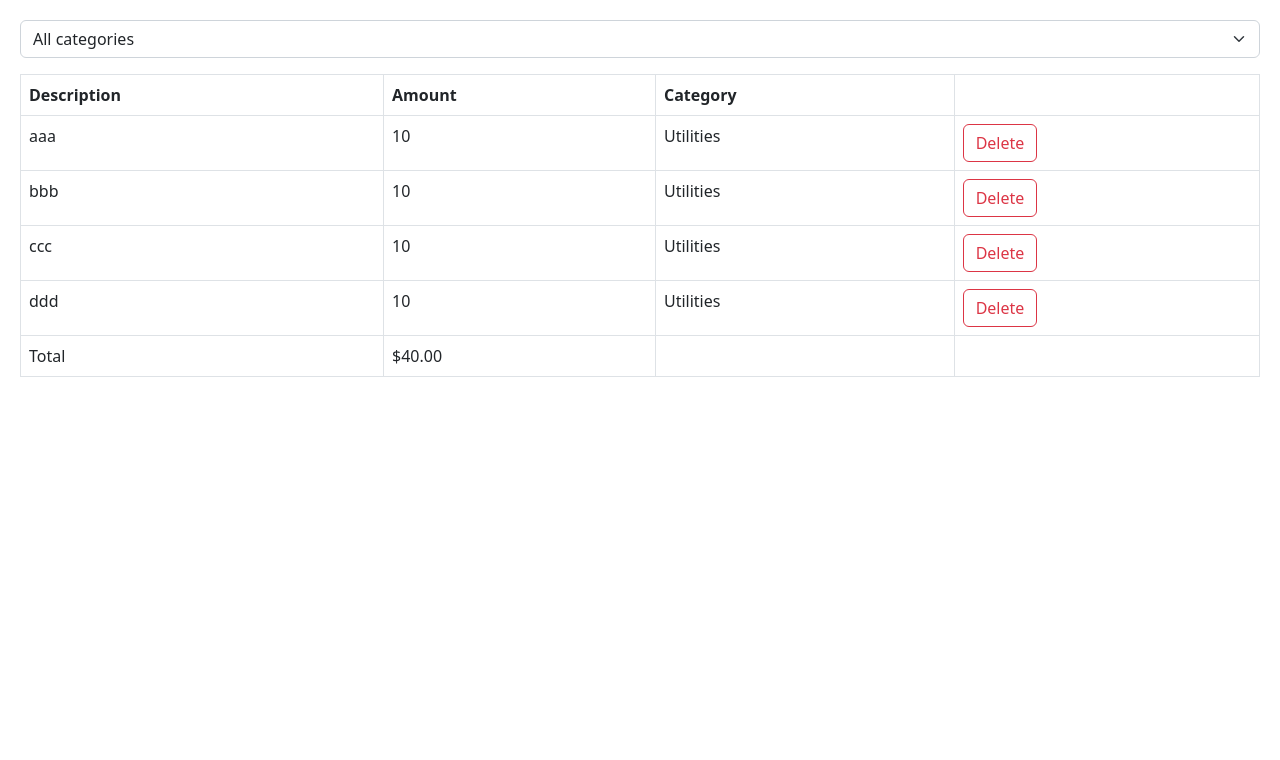
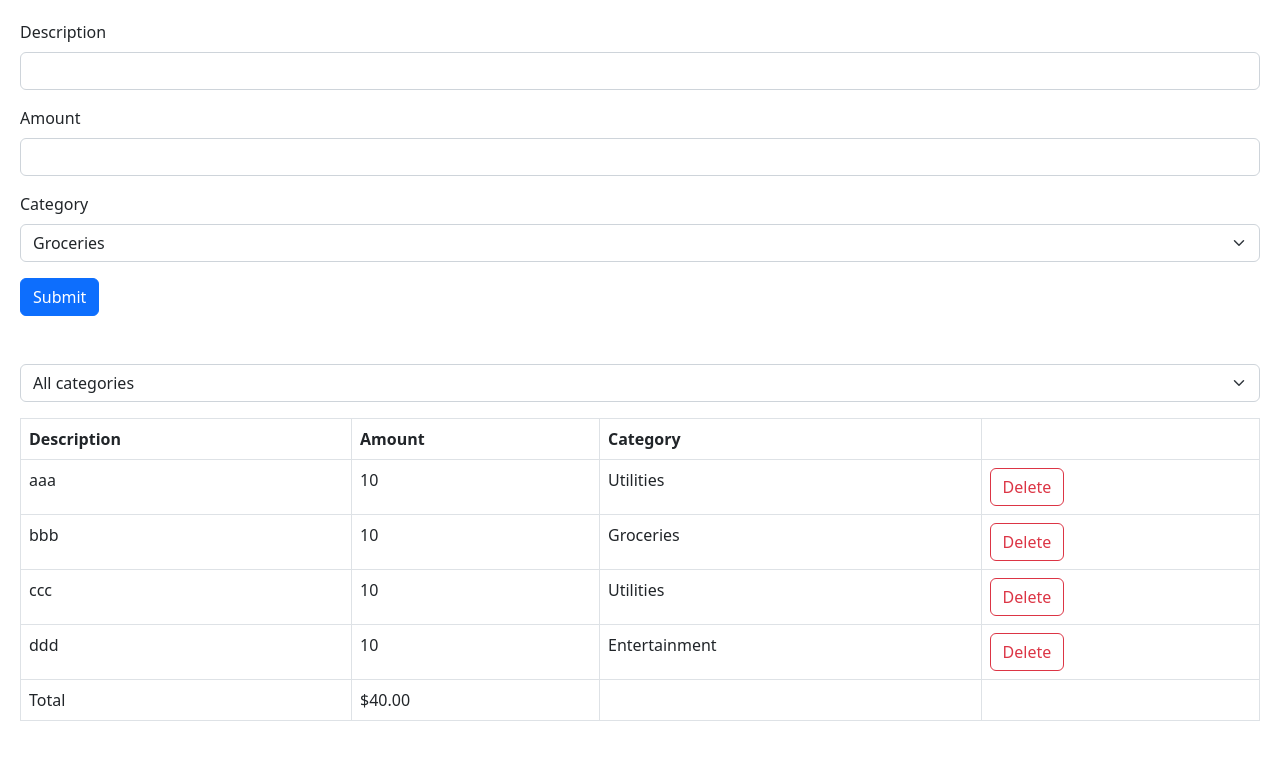
Before and after one commit to St0rY87/React-app, a React (Vite) app in the folder React-app/: page / in a window 1280 px wide. Shown: the top 760 px of the page. Built offline with nearby package versions, Linux system fonts and the light colour scheme; the HTML template or start-up script is replaced by a standard one.

Commit message:
feat: create ExpenseForm

```diff
--- a/React-app/src/App.tsx
+++ b/React-app/src/App.tsx
@@ -3,13 +3,16 @@
 import "./index.css";
 import ExpenseList from "./expense-tracker/components/ExpenseList";
 import ExpenseFilter from "./expense-tracker/components/ExpenseFilter";
+import ExpenseForm from "./expense-tracker/components/ExpenseForm";
+
+export const categories = ["Groceries", "Entertainment", "Utilities"];
 
 function App() {
   const [expenses, setExpenses] = useState([
     { id: 1, description: "aaa", amount: 10, category: "Utilities" },
-    { id: 2, description: "bbb", amount: 10, category: "Utilities" },
+    { id: 2, description: "bbb", amount: 10, category: "Groceries" },
     { id: 3, description: "ccc", amount: 10, category: "Utilities" },
-    { id: 4, description: "ddd", amount: 10, category: "Utilities" },
+    { id: 4, description: "ddd", amount: 10, category: "Entertainment" },
   ]);
 
   const [selectedCategory, setSelectedCategory] = useState("");
@@ -24,10 +27,12 @@
 
   return (
     <div>
+      <ExpenseForm />
       <ExpenseFilter
         onSelectCategory={(category) => setSelectedCategory(category)}
       />
       <ExpenseList expenses={visibleExpenses} onDelete={deleteItem} />
+
     </div>
   );
 }
--- a/React-app/src/expense-tracker/components/ExpenseFilter.tsx
+++ b/React-app/src/expense-tracker/components/ExpenseFilter.tsx
@@ -1,4 +1,5 @@
 import React from "react";
+import { categories } from "../../App";
 
 interface Props {
   onSelectCategory: (category: string) => void;
@@ -14,9 +15,9 @@
         className="form-select"
       >
         <option value="">All categories</option>
-        <option value="Groceries">Groceries</option>
-        <option value="Utilities">Utilities</option>
-        <option value="Entertainment">Entertainment</option>
+        {categories.map((category) => (
+          <option key={crypto.randomUUID()} value={category}>{category}</option>
+        ))}
       </select>
     </div>
   );
--- /dev/null
+++ b/React-app/src/expense-tracker/components/ExpenseForm.tsx
@@ -0,0 +1,37 @@
+import React from "react";
+import { categories } from "../../App";
+const ExpenseForm = () => {
+  return (
+    <div className="mb-5">
+      <form action="">
+        <div className="mb-3">
+          <label htmlFor="description" className="form-label">
+            Description
+          </label>
+          <input id="description" type="text" className="form-control" />
+        </div>
+        <div className="mb-3">
+          <label htmlFor="amount" className="form-label ">
+            Amount
+          </label>
+          <input id="amount" type="number" className="form-control" />
+        </div>
+        <div className="mb-3">
+          <label htmlFor="category" className="form-label">
+            Category
+          </label>
+          <select id="category" className="form-select">
+            {categories.map((category) => (
+              <option key={crypto.randomUUID()} value={category}>
+                {category}
+              </option>
+            ))}
+          </select>
+        </div>
+        <button className="btn btn-primary">Submit</button>
+      </form>
+    </div>
+  );
+};
+
+export default ExpenseForm;
```
